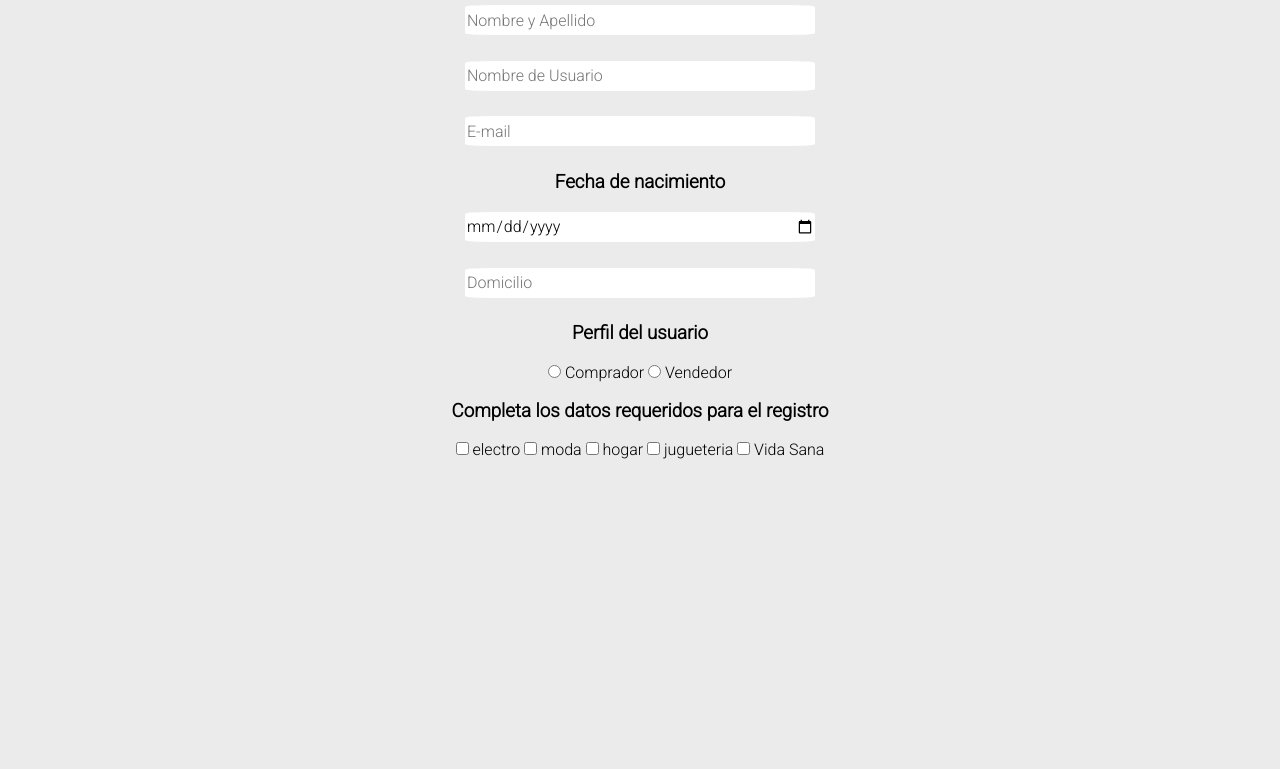
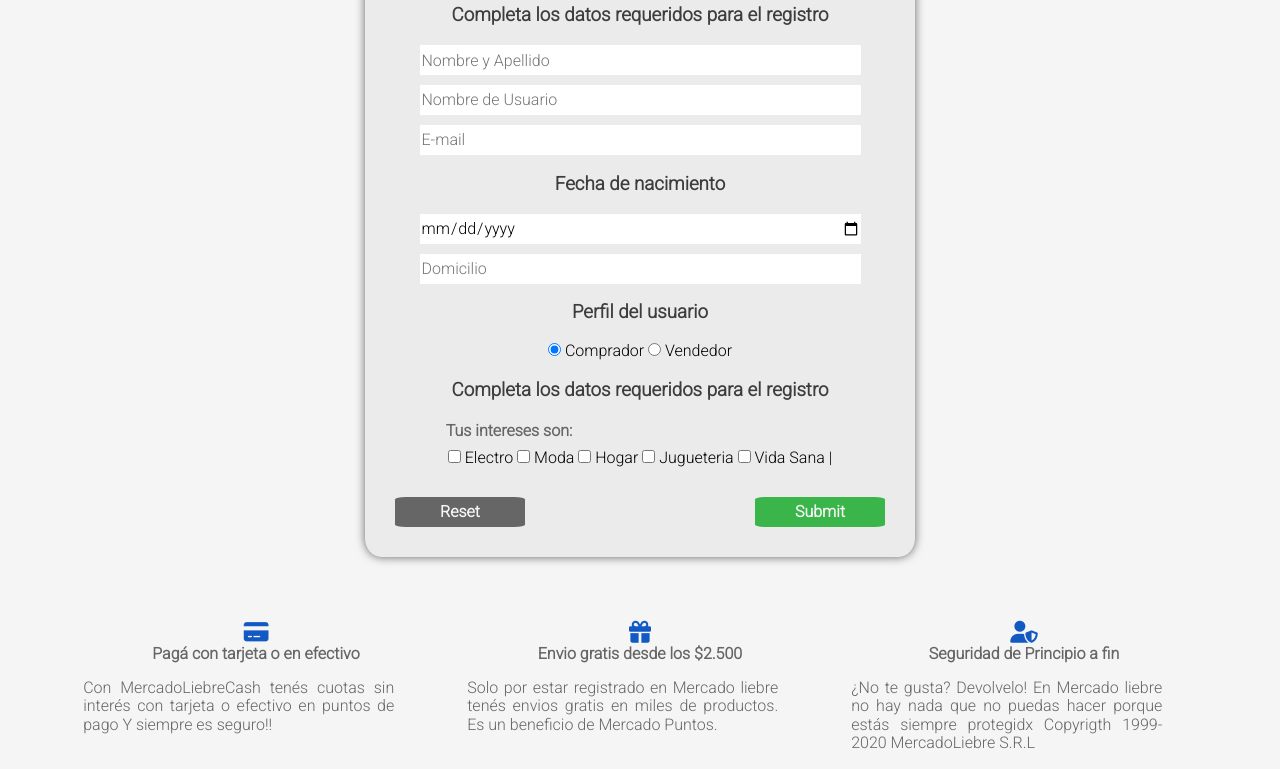
Before and after one commit to Sergio200x/mercadoliebre, a website: page views/register.html in a window 1280 px wide. Shown: the part 254-1023 px from the top of the page. Before the commit the page ends 800 px from the top, so only its background shows below. Drawn offline with Linux system fonts and the light colour scheme.

Commit message:
terminando mercadoliebre

```diff
--- a/public/css/style.css
+++ b/public/css/style.css
@@ -205,14 +205,15 @@ footer
     display: flex;
     justify-content: space-around;
     width: 90%;
-    margin-left: 5%;
+    margin: auto;
+    margin-top: 5%;
 
 }
 
 footer p {
- width: 90%;
-
-  color: #666;
+width: 90%;
+color: #666;
+text-align: justify;
 
 
 }
@@ -241,6 +242,7 @@ footer section
 
     transition: all 450ms;
     margin-right: 0;
+    width: 30%;
 }
 
 footer section:hover .iconfooter i
@@ -398,13 +400,14 @@ nav
     margin:auto;
     text-align: center;
     width: 200px;
+    transition: all 450ms;
 
 
 }
 
 article:hover
 {
-    width: 15%;
+    width: 30%;
     box-shadow: 0px 0px 10px rgb(100,100,100);
 
 
@@ -431,6 +434,9 @@ article:hover .carrito i
 {
     display: none;
 }
+
+
+
 }
 
 
@@ -482,20 +488,113 @@ Verde: #39b54a;
 
 /*HOJA DE REGISTRO*/
 
+.body-register
+{
+    background-color: whitesmoke;
+}
+
 .main-register
 {
     text-align: center;
+    width:90% ;
+    max-width: 550px;
+    margin: auto;
+    background-color: #ebebeb;
+    padding: 30px 30px 30px 30px;
+    margin-top: 30px;
+    border-radius: 3%;
+    box-shadow: 0px 0px 10px rgb(100,100,100)
 
 }
+
 
 .input
 {
     display: block;
     margin: auto;
     margin-bottom: 2%;
-    border-radius: 7%;
+
     border: none;
-    width: 350px;
+
+    min-width: 60%;
+    width: 90%;
     height: 30px;
 
 }
+
+
+
+.botones
+{
+    display: flex;
+    margin-top: 30px;
+    justify-content: space-between;
+
+}
+
+.boton-reset-register, .boton-enviar-register
+{
+    border: none;
+    border-radius: 8%;
+    height: 30px;
+    width: 130px;
+    font-weight: bold;
+}
+
+.boton-reset-register
+{
+    background-color: #666;
+    color: whitesmoke;
+}
+
+.boton-reset-register:hover
+{
+    background-color: red;
+}
+
+
+.boton-enviar-register
+{
+    background-color: #39b54a;
+    color: whitesmoke;
+
+}
+
+.boton-enviar-register:hover
+{
+    background-color:#03264C ;
+}
+
+/*
+Amarillo: #EAC926;
+Azul: #03264C;
+Celeste: #1259c3;
+Gris oscuro: #666;
+Gris claro: #ebebeb;
+Verde: #39b54a;
+
+*/
+
+.main-register h2,h3
+{
+    color: rgb(61, 61, 61);
+}
+
+.main-register h2
+{
+    margin-top: 0px;
+}
+
+.datosrequeridos
+{
+    width: 80%;
+    max-width:500px;
+    margin: auto;
+}
+
+.datosrequeridos h4
+{   width: 130px;
+
+    color: #666;
+    margin-bottom: 8px;
+}
--- a/views/register.html
+++ b/views/register.html
@@ -14,7 +14,7 @@
     <script src="https://kit.fontawesome.com/6d5db1da77.js" crossorigin="anonymous"></script>
 
 </head>
-<body>
+<body class="body-register">
     <header class="header-principal">
         <section class="superior">
         <div class="logoML"> <img src="/images/logo-mercado-liebre.svg" alt="logo mercado liebre">
@@ -55,32 +55,79 @@
             <br>
 
     </header>
+
     <main class="main-register">
         <h2>Registrate</h2>
         <h3 class="titulo-register">Completa los datos requeridos para el registro</h3>
         <form action="/register.html">
 
-                <input type="text" name="nombre" id="nombre" placeholder="Nombre y Apellido" class="input">
+                <input type="text" name="nombre" id="nombre" placeholder="Nombre y Apellido" class="input" required>
 
-                <input type="text" name="user" id="user" placeholder="Nombre de Usuario"class="input">
+                <input type="text" name="user" id="user" placeholder="Nombre de Usuario"class="input" required>
 
-                <input type="email" name="email" id="email" placeholder="E-mail" class="input">
+                <input type="email" name="email" id="email" placeholder="E-mail" class="input" required>
         <h3 class="titulo-register">Fecha de nacimiento</h3>
                 <input type="date" name="fecha" value="2021-15-11" min="2000-01-01" max="2021-11-15" class="input">
 
-                <input type="text" name="domicilio" id="domicilio" placeholder="Domicilio" class="input">
+                <input type="text" name="domicilio" id="domicilio" placeholder="Domicilio" class="input" required>
         <h3 class="titulo-register">Perfil del usuario</h3>
-                <input type="radio"  name="tipoperfil" value="vendedor" id="comprador"> <label for="comprador">Comprador</label>
+                <input type="radio"  name="tipoperfil" value="vendedor" id="comprador" checked> <label for="comprador"  >Comprador</label>
                 <input type="radio" name="tipoperfil" value="comprador" id="vendedor"> <label for="vendedor">Vendedor</label>
-        <h3 class="titulo-register">Completa los datos requeridos para el registro</h3>
-                <input type="checkbox" name="intereses" value="electro"id="electro"> <label for="electro">electro</label>
-                <input type="checkbox" name="intereses" value="moda"id="moda"> <label for="moda">moda</label>
-                <input type="checkbox" name="intereses" value="hogar"id="hogar"> <label for="hogar">hogar</label>
-                <input type="checkbox" name="intereses" value="jugueteria"id="jugueteria"> <label for="jugueteria">jugueteria</label>
-                <input type="checkbox" name="intereses" value="Vida_Sana"id="Vida_Sana"> <label for="Vida_Sana">Vida Sana</label>
+                <div class="datosrequeridos">
+                    <h3 class="titulo-register">Completa los datos requeridos para el registro</h3>
 
+                            <h4>Tus intereses son:</h4>
+                            <input type="checkbox" name="intereses" value="electro"id="electro"> <label for="electro">Electro</label>
+                            <input type="checkbox" name="intereses" value="moda"id="moda"> <label for="moda">Moda</label>
+                            <input type="checkbox" name="intereses" value="hogar"id="hogar"> <label for="hogar">Hogar</label>
+                            <input type="checkbox" name="intereses" value="jugueteria"id="jugueteria"> <label for="jugueteria">Jugueteria</label>
+                            <input type="checkbox" name="intereses" value="Vida_Sana"id="Vida_Sana"> <label for="Vida_Sana">Vida Sana</label>
+   |
+                </div>
+                <div class="botones">
+                <input type="reset" name="resetear" id="reset" class="boton-reset-register" >
+                <input type="submit" name="enviar" id="enviar" class="boton-enviar-register">
+                </div>
         </form>
+
+        <script src=""></script>
     </main>
+
+<footer>
+        <section>
+                <div class="iconfooter"><i class="fas fa-credit-card"></i></div>
+                <strong> Pagá con tarjeta o en efectivo</strong>
+
+                    <p >Con MercadoLiebreCash tenés cuotas sin
+                        interés con tarjeta o efectivo en puntos de
+                        pago Y siempre es seguro!!
+                    </p>
+        </section>
+        <section>
+
+            <div class="iconfooter"><i class="fas fa-gift"></i></div>
+                <strong>Envio gratis desde los $2.500</strong>
+
+                    <p >Solo por estar registrado en Mercado liebre
+                        tenés envios gratis en miles de productos. Es
+                        un beneficio de Mercado Puntos.
+                    </p>
+
+        </section>
+        <section >
+            <div class="iconfooter"><i class="fas fa-user-shield"></i></div>
+                <strong>Seguridad de Principio a fin</strong>
+
+                    <p >¿No te gusta? Devolvelo! En Mercado liebre
+                        no hay nada que no puedas hacer porque estás
+                        siempre protegidx
+                        Copyrigth 1999-2020 MercadoLiebre S.R.L
+                    </p>
+
+        </section>
+
+</footer>
+
 
 </body>
 </html>
```
Also changed, not shown: views/home.html (+2 -1 lines), views/login.html (+112 -0 lines).
